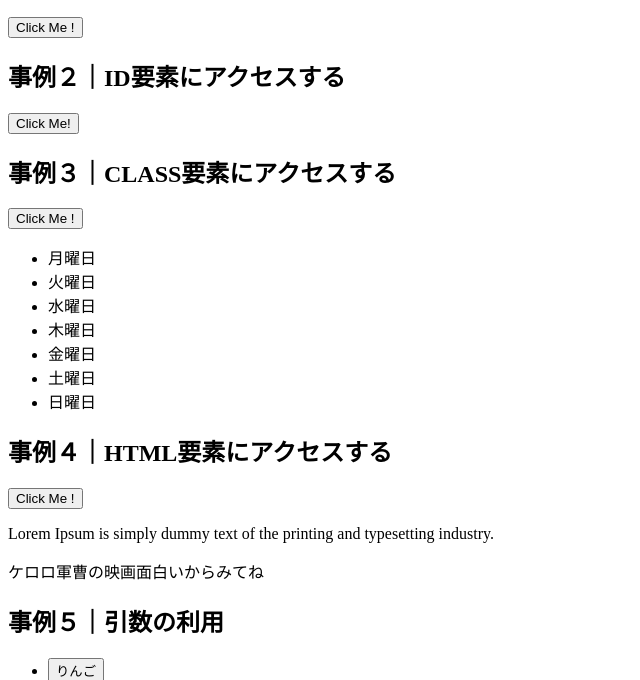
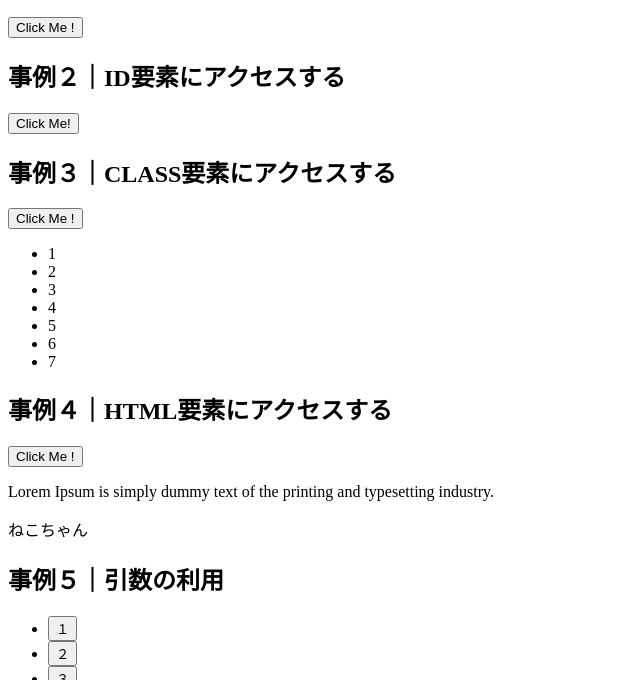
Before and after one commit to 19as007/javascript_sample_01, a plain HTML site: page index.html in a window 1280 px wide. Shown: the part 118-798 px from the top of the page, without its empty margins (0-640 px from the left). Drawn offline with Linux system fonts and the light colour scheme.

Commit message:
Update index.html

```diff
--- a/index.html
+++ b/index.html
@@ -17,13 +17,13 @@
        <h2>事例３｜CLASS要素にアクセスする</h2>
 <button onClick="MyFunction03()" >Click Me !</button>
 <ul>
-    <li class="Class01">月曜日</li>
-    <li>火曜日</li>
-    <li class="Class01">水曜日</li>
-    <li>木曜日</li>
-    <li class="Class01">金曜日</li>
-    <li>土曜日</li>
-    <li class="Class01">日曜日</li>
+    <li class="Class01">1</li>
+    <li>2</li>
+    <li class="Class01">3</li>
+    <li>4</li>
+    <li class="Class01">5</li>
+    <li>6</li>
+    <li class="Class01">7</li>
 </ul>
        <h2>事例４｜HTML要素にアクセスする</h2>
 <button onClick="MyFunction04()" >Click Me !</button>
@@ -32,13 +32,13 @@
   typesetting industry.
 </p>
 <p>
-  ケロロ軍曹の映画面白いからみてね
+  ねこちゃん
 </p>
        <h2>事例５｜引数の利用</h2>
 <ul>
-   <li><button onClick="MyFunction05('red')">りんご</button></li>
-   <li><button onClick="MyFunction05('green')">めろん</button></li>
-   <li><button onClick="MyFunction05('blue')">ぶるべり</button></li>
+   <li><button onClick="MyFunction05('red')">１</button></li>
+   <li><button onClick="MyFunction05('green')">２</button></li>
+   <li><button onClick="MyFunction05('blue')">３</button></li>
 </ul>
        <h2>事例６｜汎用性のある関数を用意する</h2>
 <button onClick="MyFunction06()" >Click Me!</button>
```
